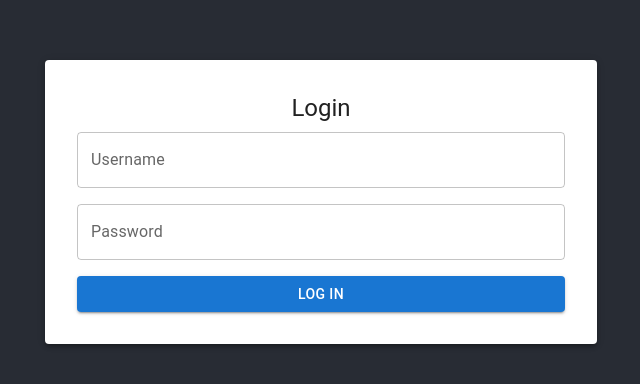
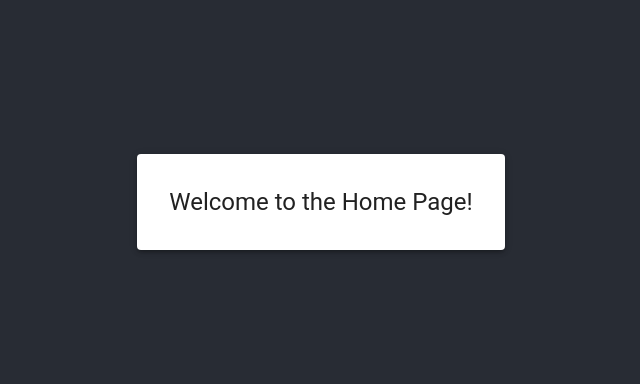
Before and after one commit to VanillaIceCube/Notoli, a React (Create React App) app in the folder frontend/: page / in a window 1280 px wide. Shown: the part 198-582 px from the top of the page, without its empty margins (319-959 px from the left). Built offline with nearby package versions, Linux system fonts and the light colour scheme.

Commit message:
Routing + minor stying changes

```diff
--- a/frontend/package.json
+++ b/frontend/package.json
@@ -13,6 +13,7 @@
     "axios": "^1.9.0",
     "react": "^19.1.0",
     "react-dom": "^19.1.0",
+    "react-router-dom": "^6.30.0",
     "react-scripts": "5.0.1",
     "web-vitals": "^2.1.4"
   },
--- a/frontend/src/App.css
+++ b/frontend/src/App.css
@@ -1,3 +1,7 @@
+body {
+  background-color: #282c34;
+}
+
 .App {
   text-align: center;
 }
--- a/frontend/src/App.js
+++ b/frontend/src/App.js
@@ -1,13 +1,16 @@
 import './App.css';
-import Login from './pages/authentication/Login.js';
+import { BrowserRouter as Router, Route, Routes } from 'react-router-dom';
+import HomePage from './pages/home/HomePage';
+import Login from './pages/authentication/Login';
 
 function App() {
   return (
-    <div className="App">
-      <header className="App-header">
-        <Login />
-      </header>
-    </div>
+    <Router>
+      <Routes>
+        <Route path="/" element={<HomePage />} />
+        <Route path="/login" element={<Login />} />
+      </Routes>
+    </Router>
   );
 }
 
--- a/frontend/src/pages/authentication/Login.js
+++ b/frontend/src/pages/authentication/Login.js
@@ -1,11 +1,13 @@
 import { useState } from 'react';
 import axios from 'axios';
-import { TextField, Button, Typography, Container, Box, Paper } from '@mui/material';
+import { TextField, Button, Typography, Container, Box, Paper, Snackbar } from '@mui/material';
+import { useNavigate } from 'react-router-dom';
 
 export default function Login() {
   const [username, setUsername] = useState('');
   const [password, setPassword] = useState('');
   const [error, setError] = useState(null);
+  const navigate = useNavigate();
 
   const handleLogin = async () => {
     try {
@@ -20,7 +22,7 @@ export default function Login() {
       setError(null);
       alert('Login successful!');
 
-      // TODO: Redirect user or update app state
+      navigate('/');
     } catch (err) {
       console.error(err);
       setError('Invalid credentials');
@@ -28,8 +30,15 @@ export default function Login() {
   };
 
   return (
-    <Container maxWidth="sm">
-      <Paper elevation={3} sx={{ padding: 4 }}>
+    <Container maxWidth="sm" sx={{
+      display: 'flex',
+      justifyContent: 'center',
+      alignItems: 'center',
+      minHeight: '100vh',
+      mx: 'auto',
+      }}
+    >
+      <Paper elevation={3} sx={{ padding: 4, width: '100%' }}>
         <Typography variant="h5" component="h1" align="center" gutterBottom>
           Login
         </Typography>
--- a/frontend/src/pages/home/HomePage.js
+++ b/frontend/src/pages/home/HomePage.js
@@ -2,7 +2,14 @@ import { Typography, Container, Paper } from '@mui/material';
 
 export default function HomePage() {
   return (
-    <Container maxWidth="sm">
+    <Container maxWidth="sm" sx={{
+      display: 'flex',
+      justifyContent: 'center',
+      alignItems: 'center',
+      minHeight: '100vh',
+      mx: 'auto',
+      }}
+    >
       <Paper elevation={3} sx={{ padding: 4 }}>
         <Typography variant="h5" component="h1" align="center">
           Welcome to the Home Page!
```
Also changed, not shown: 2 other files (tests, documents, lock files or other folders).
